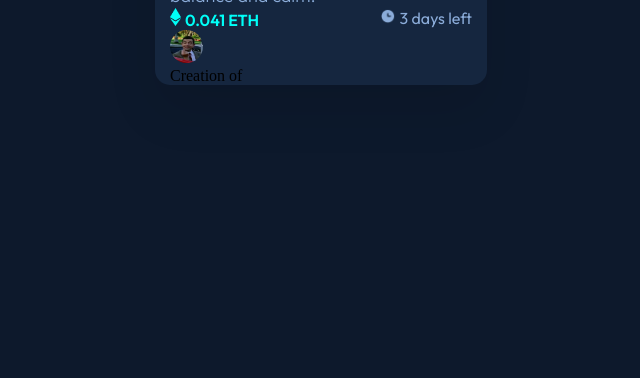
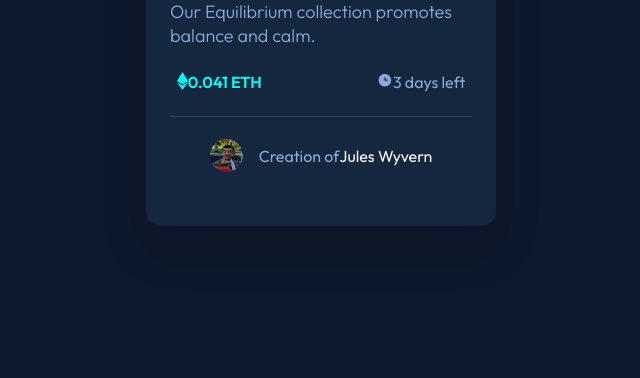
Before and after one commit to itsyodgor/NFT, a plain HTML site: page index.html in a window 1280 px wide. Shown: the part 522-900 px from the top of the page, without its empty margins (319-959 px from the left). Before the commit the page ends 800 px from the top, so only its background shows below. Drawn offline with Linux system fonts and the light colour scheme.

Commit message:
there are few mistakes

```diff
--- a/css/main.css
+++ b/css/main.css
@@ -19,24 +19,40 @@ body {
     background: var(--very-dark-blue-main-bg, #0D192C);
 }
 
+header {
+    display: block;
+}
+
+/* .site-header-hero {
+    display: flex;
+    width: 100px;
+    height: 100vh;
+    justify-content: center;
+    align-items: center;
+    background-color: #0D192C;
+} */
 .site-header {
     width: 100%;
     padding-top: 152px;
     padding-bottom: 152px;
 }
 
-.container {
+.d-flex {
+    display: flex;
+    align-items: center;
+    flex-direction: column;
+    width: 350px;
+    height: 596px;
+    margin: auto;
+    /* max-width: 332px; */
+    /* padding-left: 15px;
+    padding-right: 15px; */
     border-radius: 15px;
-    background: var(--very-dark-blue-card-bg, #15263F);
+    background: #15263F;
     box-shadow: 0px 25px 50px 0px rgba(0, 0, 0, 0.10);
-    max-width: 332px;
-    width: 100%;
-    margin: auto;
-    padding-left: 15px;
-    padding-right: 15px;
 }
 
-.site-header-photo {
+.logo-image {
     width: 302px;
     height: 302px;
     border-radius: 8px;
@@ -47,68 +63,105 @@ body {
 }
 
 .nft-name {
+    /* display: flex; */
+    align-items: center;
     color: #fff;
-    font-family: Outfit;
+    font-feature-settings: 'clig' off, 'liga' off;
+    font-family: "Outfit";
     font-size: 22px;
     font-weight: 600;
-    row-gap: 16px;
+    padding-top: 24px;
+    padding-right: 24px;
+    padding-left: 24px;
+    /* row-gap: 16px; */
 }
 
 .about {
+    /* display: flex; */
+    padding-top: 16px;
     color: #8BACD9;
-    font-family: Outfit;
+    font-feature-settings: 'clig' off, 'liga' off;
+    font-family: "Outfit";
     font-size: 18px;
     font-weight: 300;
-    line-height: 24px;
-    /* 144.444%*/
+    line-height: 24px;/* 144.444%*/
+    padding-right: 24px;
+    padding-left: 24px;
+}
+
+.site-footer-line {
+    width: 302px;
+    height: 1px;
+    background-color: #2E405A;
+    margin-bottom: 22px;
 }
 
 .price-time {
     display: flex;
     justify-content: space-between;
-}
-
-.about-price {
-    align-items: center;
-
+    padding-top: 24px;
+    padding-bottom: 24px;
 }
 
 .price-img {
+    display: inline;
+    justify-content: flex-end;
     width: 11px;
     height: 18px;
     column-gap: 1px;
 }
 
 .price-number {
+    display: inline;
     color: #00FFF8;
-    font-family: Outfit;
+    font-family: "Outfit";
+    font-feature-settings: 'clig' off, 'liga' off;
     font-size: 16px;
     font-weight: 600;
+    padding-right: 115px;
 }
 
-.about-time {}
-
 .time-img {
+    display: inline;
+    color: #8BACD9;
     width: 16px;
     height: 16px;
 }
 
 .time-left {
+    display: inline;
     color: #8BACD9;
-    font-family: Outfit;
+    font-feature-settings: 'clig' off, 'liga' off;
+    font-family: "Outfit";
     font-size: 16px;
     font-weight: 400;
 }
 
-.creator {}
+.creator {
+    display: flex;
+    align-items: center;
+    column-gap: 16px;
+}
 
 .creator-img {
+    display: flex;
     width: 33px;
     height: 33px;
     border-radius: 33px;
 }
 
 .creator-name {
-    display: flex;
-    align-items: center;
+    color: #8BACD9;
+    font-family: "Outfit";
+    font-size: 16px;
+    font-weight: 400;
 }
+
+.creator-name::after{
+    gap: 5px;
+    content: "Jules Wyvern";
+    color: #fff;
+    font-family: "Outfit";
+    font-size: 16px;
+    font-weight: 400;
+}
--- a/index.html
+++ b/index.html
@@ -9,23 +9,17 @@
 <body>
     <div class="site-header-hero">
         <header class="site-header">
-            <div class="container">
-                <div class="site-header-photo">
-                    <img src="./images/site-photo.png" alt="site photo">
-
-                </div>
+            <div class="container d-flex">
+                <img src="./images/site-photo.png" alt="site photo" class="logo-image">
                 <span class="nft-name">Equilibrium #3429</span>
                 <p class="about">Our Equilibrium collection promotes balance and calm.</p>
                 <div class="price-time">
-                    <div class="about-price">
                         <img src="./images/Combined Shape.png" alt="combined shape" class="price-img">
                         <span class="price-number">0.041 ETH</span>
-                    </div>
-                    <div class="about-time">
                         <img src="./images/Clock.png" alt="clock" class="time-img">
                         <span class="time-left">3 days left</span>
-                    </div>
                 </div>
+                <div class="site-footer-line"></div>
                 <div class="creator">
                     <img src="./images/mrbean_profile_photo.jpg" alt="mrbean photo" class="creator-img">
                     <span class="creator-name">Creation of</span>
```
